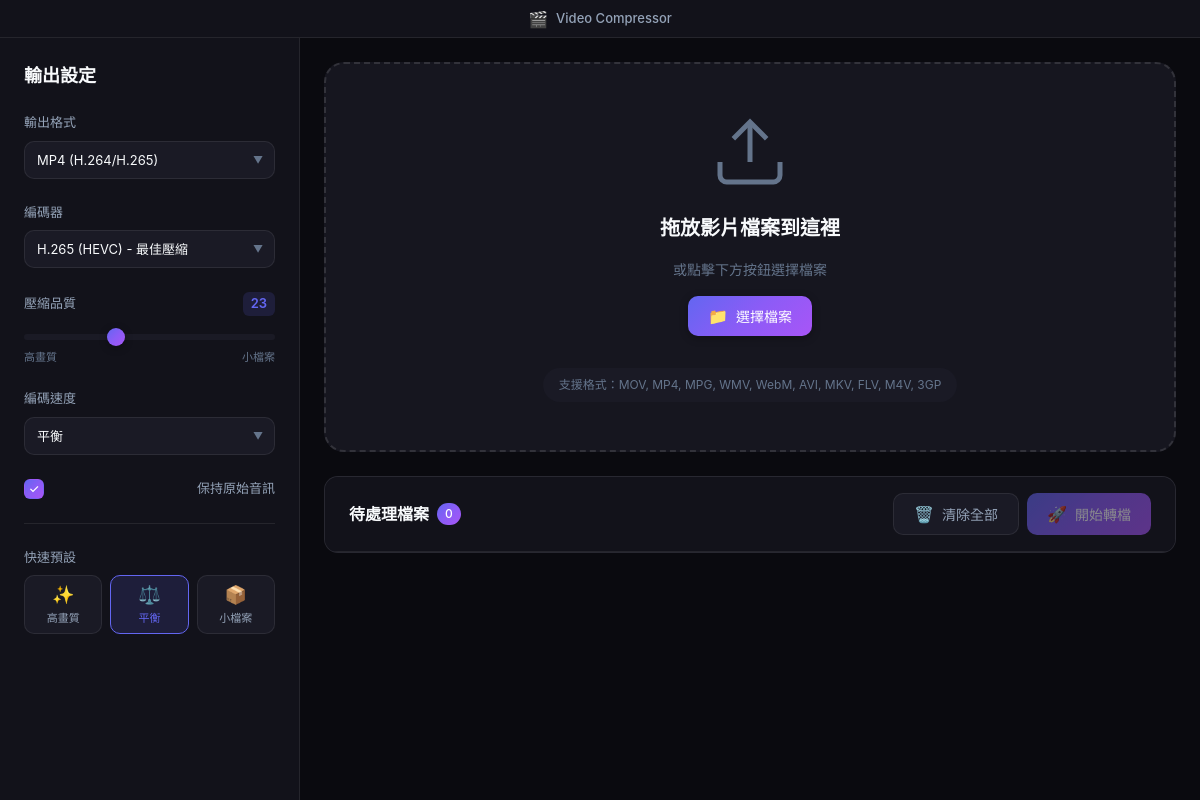
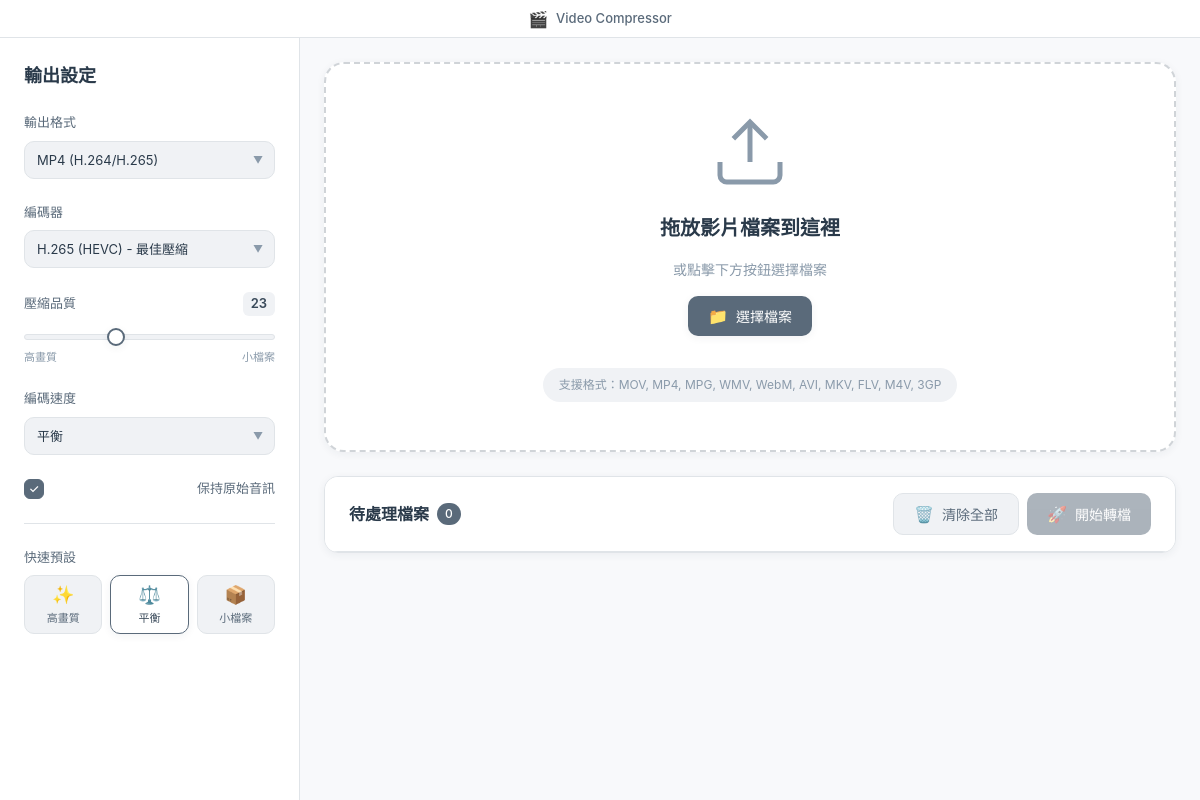
Before and after one commit to miku4ocean/mac-video-transfer, an Electron app: page index.html in a window 1200 px wide. Drawn offline with Linux system fonts and the light colour scheme; no server answers.

Commit message:
Update to Nordic silver-white theme
- Replace dark purple gradient with clean silver-white palette
- Light gray backgrounds (#f8f9fb, #f0f2f5)
- Subtle shadows instead of glowing effects
- Minimalist, professional Nordic aesthetic
- Improved readability with dark text on light background

```diff
--- a/styles.css
+++ b/styles.css
@@ -1,31 +1,32 @@
 /* ========================================
    CSS Variables & Root Styles
+   Nordic Silver-White Theme
    ======================================== */
 :root {
-  /* Colors - Deep Purple/Blue Theme */
-  --bg-primary: #0a0a0f;
-  --bg-secondary: #12121a;
-  --bg-tertiary: #1a1a25;
-  --bg-card: #16161f;
-  --bg-hover: #1e1e2a;
+  /* Colors - Nordic Silver-White Theme */
+  --bg-primary: #f8f9fb;
+  --bg-secondary: #ffffff;
+  --bg-tertiary: #f0f2f5;
+  --bg-card: #ffffff;
+  --bg-hover: #e8eaef;
 
-  --accent-primary: #6366f1;
-  --accent-secondary: #8b5cf6;
-  --accent-gradient: linear-gradient(135deg, #6366f1 0%, #8b5cf6 50%, #a855f7 100%);
-  --accent-glow: rgba(99, 102, 241, 0.3);
+  --accent-primary: #5a6a7a;
+  --accent-secondary: #8a9aaa;
+  --accent-light: #a8b8c8;
+  --accent-dark: #3a4a5a;
 
-  --success: #10b981;
-  --success-glow: rgba(16, 185, 129, 0.3);
-  --warning: #f59e0b;
-  --danger: #ef4444;
-  --danger-glow: rgba(239, 68, 68, 0.3);
+  --success: #4a9a7c;
+  --success-light: rgba(74, 154, 124, 0.1);
+  --warning: #c89a4a;
+  --danger: #c45a5a;
+  --danger-light: rgba(196, 90, 90, 0.1);
 
-  --text-primary: #f8fafc;
-  --text-secondary: #94a3b8;
-  --text-muted: #64748b;
+  --text-primary: #2a3a4a;
+  --text-secondary: #5a6a7a;
+  --text-muted: #8a9aaa;
 
-  --border-color: rgba(255, 255, 255, 0.08);
-  --border-light: rgba(255, 255, 255, 0.12);
+  --border-color: #e0e4e8;
+  --border-light: #d0d4d8;
 
   /* Spacing */
   --spacing-xs: 4px;
@@ -47,11 +48,11 @@
   --transition-normal: 0.25s ease;
   --transition-slow: 0.4s ease;
 
-  /* Shadows */
-  --shadow-sm: 0 2px 8px rgba(0, 0, 0, 0.3);
-  --shadow-md: 0 4px 16px rgba(0, 0, 0, 0.4);
-  --shadow-lg: 0 8px 32px rgba(0, 0, 0, 0.5);
-  --shadow-glow: 0 0 40px var(--accent-glow);
+  /* Shadows - Soft Nordic shadows */
+  --shadow-sm: 0 2px 8px rgba(42, 58, 74, 0.06);
+  --shadow-md: 0 4px 16px rgba(42, 58, 74, 0.08);
+  --shadow-lg: 0 8px 32px rgba(42, 58, 74, 0.1);
+  --shadow-inner: inset 0 1px 3px rgba(42, 58, 74, 0.05);
 
   /* Titlebar */
   --titlebar-height: 38px;
@@ -63,13 +64,16 @@
 /* ========================================
    Reset & Base Styles
    ======================================== */
-*, *::before, *::after {
+*,
+*::before,
+*::after {
   box-sizing: border-box;
   margin: 0;
   padding: 0;
 }
 
-html, body {
+html,
+body {
   height: 100%;
   overflow: hidden;
 }
@@ -169,8 +173,8 @@ body {
 
 .quality-value {
   font-weight: 600;
-  color: var(--accent-primary);
-  background: rgba(99, 102, 241, 0.15);
+  color: var(--accent-dark);
+  background: var(--bg-tertiary);
   padding: 2px 8px;
   border-radius: var(--radius-sm);
 }
@@ -213,7 +217,7 @@ body {
 .select-input:focus {
   outline: none;
   border-color: var(--accent-primary);
-  box-shadow: 0 0 0 3px var(--accent-glow);
+  box-shadow: 0 0 0 3px rgba(90, 106, 122, 0.15);
 }
 
 /* Slider */
@@ -226,6 +230,7 @@ body {
   border-radius: var(--radius-full);
   outline: none;
   transition: all var(--transition-fast);
+  border: 1px solid var(--border-color);
 }
 
 .slider::-webkit-slider-thumb {
@@ -233,7 +238,8 @@ body {
   appearance: none;
   width: 18px;
   height: 18px;
-  background: var(--accent-gradient);
+  background: var(--bg-secondary);
+  border: 2px solid var(--accent-primary);
   border-radius: 50%;
   cursor: pointer;
   box-shadow: var(--shadow-sm);
@@ -242,7 +248,7 @@ body {
 
 .slider::-webkit-slider-thumb:hover {
   transform: scale(1.1);
-  box-shadow: var(--shadow-glow);
+  border-color: var(--accent-dark);
 }
 
 .slider-labels {
@@ -286,12 +292,12 @@ body {
   transition: opacity var(--transition-fast);
 }
 
-.checkbox-label input[type="checkbox"]:checked + .checkbox-custom {
-  background: var(--accent-gradient);
-  border-color: transparent;
+.checkbox-label input[type="checkbox"]:checked+.checkbox-custom {
+  background: var(--accent-primary);
+  border-color: var(--accent-primary);
 }
 
-.checkbox-label input[type="checkbox"]:checked + .checkbox-custom::after {
+.checkbox-label input[type="checkbox"]:checked+.checkbox-custom::after {
   opacity: 1;
 }
 
@@ -331,9 +337,10 @@ body {
 }
 
 .preset-btn.active {
-  background: rgba(99, 102, 241, 0.15);
+  background: var(--bg-secondary);
   border-color: var(--accent-primary);
-  color: var(--accent-primary);
+  color: var(--accent-dark);
+  box-shadow: var(--shadow-sm);
 }
 
 .preset-icon {
@@ -350,6 +357,7 @@ body {
   display: flex;
   flex-direction: column;
   gap: var(--spacing-lg);
+  background: var(--bg-primary);
 }
 
 /* ========================================
@@ -366,17 +374,18 @@ body {
   display: flex;
   align-items: center;
   justify-content: center;
+  box-shadow: var(--shadow-sm);
 }
 
 .drop-zone:hover,
 .drop-zone.drag-over {
   border-color: var(--accent-primary);
-  background: rgba(99, 102, 241, 0.05);
-  box-shadow: inset 0 0 60px rgba(99, 102, 241, 0.1);
+  background: rgba(90, 106, 122, 0.03);
 }
 
 .drop-zone.drag-over {
   transform: scale(1.01);
+  box-shadow: var(--shadow-md);
 }
 
 .drop-zone-content {
@@ -440,14 +449,15 @@ body {
 }
 
 .btn-primary {
-  background: var(--accent-gradient);
+  background: var(--accent-primary);
   color: white;
   box-shadow: var(--shadow-sm);
 }
 
 .btn-primary:hover {
-  transform: translateY(-2px);
-  box-shadow: var(--shadow-glow);
+  background: var(--accent-dark);
+  transform: translateY(-1px);
+  box-shadow: var(--shadow-md);
 }
 
 .btn-primary:active {
@@ -479,7 +489,7 @@ body {
 }
 
 .btn-danger:hover {
-  box-shadow: 0 0 20px var(--danger-glow);
+  background: #b04a4a;
 }
 
 .btn-success {
@@ -488,7 +498,7 @@ body {
 }
 
 .btn-success:hover {
-  box-shadow: 0 0 20px var(--success-glow);
+  background: #3a8a6c;
 }
 
 .btn-sm {
@@ -508,6 +518,7 @@ body {
   border-radius: var(--radius-lg);
   border: 1px solid var(--border-color);
   overflow: hidden;
+  box-shadow: var(--shadow-sm);
 }
 
 .file-list-container.hidden {
@@ -534,7 +545,7 @@ body {
 .file-count {
   font-size: 12px;
   font-weight: 500;
-  background: var(--accent-gradient);
+  background: var(--accent-primary);
   color: white;
   padding: 2px 8px;
   border-radius: var(--radius-full);
@@ -625,7 +636,7 @@ body {
 }
 
 .file-action-btn.remove:hover {
-  background: rgba(239, 68, 68, 0.1);
+  background: var(--danger-light);
   color: var(--danger);
 }
 
@@ -637,6 +648,7 @@ body {
   border-radius: var(--radius-lg);
   border: 1px solid var(--border-color);
   padding: var(--spacing-lg);
+  box-shadow: var(--shadow-sm);
 }
 
 .progress-panel.hidden {
@@ -677,12 +689,13 @@ body {
   background: var(--bg-tertiary);
   border-radius: var(--radius-full);
   overflow: hidden;
+  border: 1px solid var(--border-color);
 }
 
 .progress-fill {
   height: 100%;
   width: 0%;
-  background: var(--accent-gradient);
+  background: var(--accent-primary);
   border-radius: var(--radius-full);
   transition: width 0.3s ease;
   position: relative;
@@ -695,24 +708,27 @@ body {
   left: 0;
   right: 0;
   bottom: 0;
-  background: linear-gradient(
-    90deg,
-    transparent 0%,
-    rgba(255, 255, 255, 0.3) 50%,
-    transparent 100%
-  );
+  background: linear-gradient(90deg,
+      transparent 0%,
+      rgba(255, 255, 255, 0.4) 50%,
+      transparent 100%);
   animation: shimmer 2s infinite;
 }
 
 @keyframes shimmer {
-  0% { transform: translateX(-100%); }
-  100% { transform: translateX(100%); }
+  0% {
+    transform: translateX(-100%);
+  }
+
+  100% {
+    transform: translateX(100%);
+  }
 }
 
 .progress-text {
   font-size: 14px;
   font-weight: 600;
-  color: var(--accent-primary);
+  color: var(--accent-dark);
   min-width: 50px;
   text-align: right;
 }
@@ -746,6 +762,7 @@ body {
   border-radius: var(--radius-lg);
   border: 1px solid var(--border-color);
   overflow: hidden;
+  box-shadow: var(--shadow-sm);
 }
 
 .results-panel.hidden {
@@ -757,7 +774,7 @@ body {
   align-items: center;
   justify-content: space-between;
   padding: var(--spacing-md) var(--spacing-lg);
-  background: linear-gradient(135deg, rgba(16, 185, 129, 0.1), rgba(16, 185, 129, 0.05));
+  background: var(--success-light);
   border-bottom: 1px solid var(--border-color);
 }
 
@@ -794,12 +811,13 @@ body {
 .result-icon {
   width: 48px;
   height: 48px;
-  background: linear-gradient(135deg, var(--success), #059669);
+  background: var(--success);
   border-radius: var(--radius-md);
   display: flex;
   align-items: center;
   justify-content: center;
   font-size: 24px;
+  color: white;
   flex-shrink: 0;
 }
 
@@ -876,17 +894,17 @@ body {
 
 .toast.success {
   border-color: var(--success);
-  background: linear-gradient(135deg, rgba(16, 185, 129, 0.15), var(--bg-secondary));
+  background: linear-gradient(135deg, var(--success-light), var(--bg-secondary));
 }
 
 .toast.error {
   border-color: var(--danger);
-  background: linear-gradient(135deg, rgba(239, 68, 68, 0.15), var(--bg-secondary));
+  background: linear-gradient(135deg, var(--danger-light), var(--bg-secondary));
 }
 
 .toast.warning {
   border-color: var(--warning);
-  background: linear-gradient(135deg, rgba(245, 158, 11, 0.15), var(--bg-secondary));
+  background: linear-gradient(135deg, rgba(200, 154, 74, 0.1), var(--bg-secondary));
 }
 
 @keyframes slideIn {
@@ -894,6 +912,7 @@ body {
     opacity: 0;
     transform: translateX(100px);
   }
+
   to {
     opacity: 1;
     transform: translateX(0);
@@ -905,6 +924,7 @@ body {
     opacity: 1;
     transform: translateX(0);
   }
+
   to {
     opacity: 0;
     transform: translateX(100px);
```
Also changed, not shown: 1 other file.
